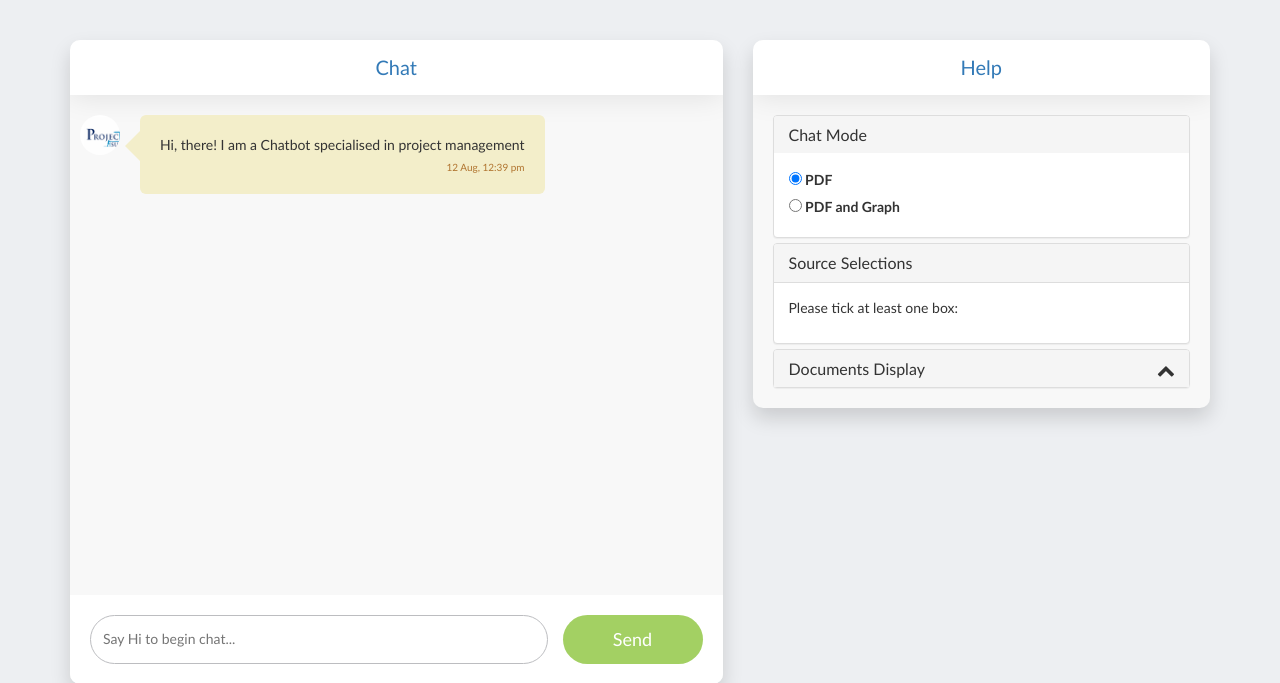
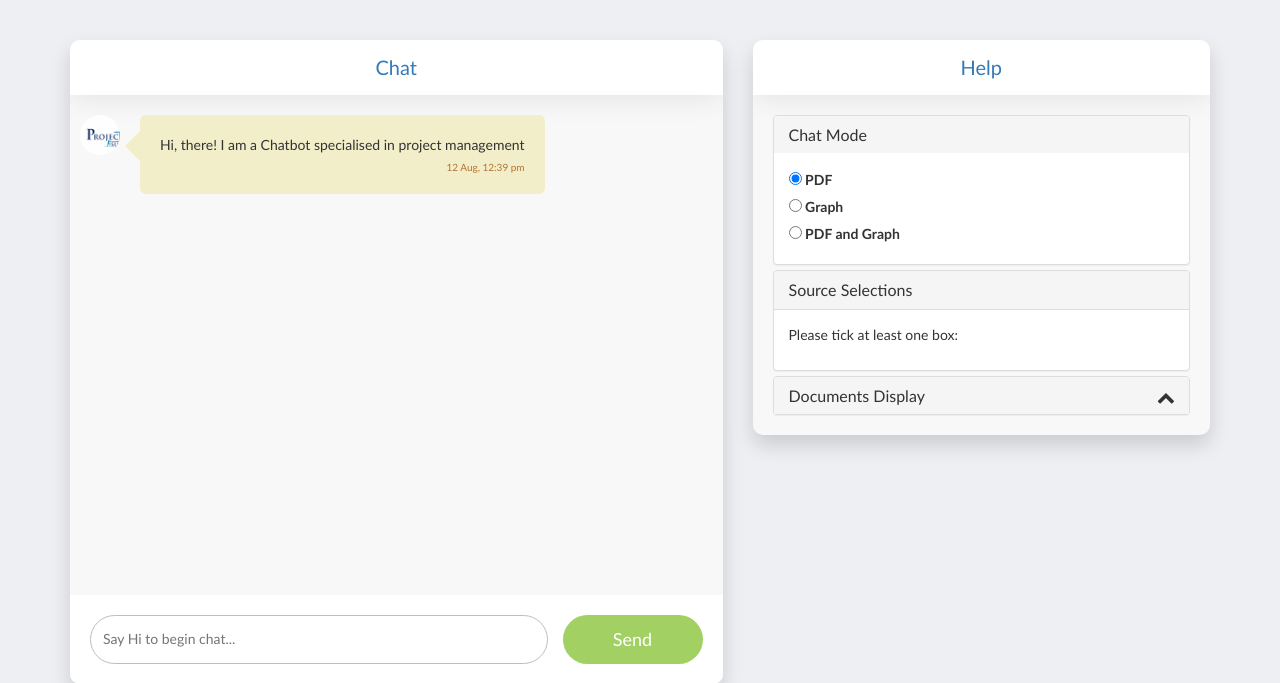
Before and after one commit to lawrencerowland/PS-Chat, a Flask app: template templates/bot.html in a window 1280 px wide. Shown: the top 683 px of the page. Run offline with Flask 3, Linux system fonts and the light colour scheme; the template is opened without the code that fills it, so the values that code supplies are empty; some libraries are stand-ins or nearby versions.

Commit message:
optimise graph cypher

```diff
--- a/main.py
+++ b/main.py
@@ -21,8 +21,7 @@ pinecone_env_name = os.getenv('PINECONE_ENV')
 pinecone_index_name = os.getenv('PINECONE_INDEX')
 os.environ['OPENAI_API_KEY'] = openai_key
 
-# pdf_namespace = os.getenv('PINECONE_PDF_NAMESPACE')
-graph_namespace = os.getenv('PINECONE_GRAPH_NAMESPACE')
+
 
 app = Flask(__name__)
 
@@ -71,14 +70,15 @@ def home():
 def get_bot_response():
     question = request.form.get('msg')
 
+    # get all parameters
     pdf_namespaces = ast.literal_eval(request.form.get('namespace'))
-    if len(pdf_namespaces) == 0:
-        return jsonify({"Answer": {"text": "Please select at least one source."}})
+    chat_mode = ast.literal_eval(request.form.get('chat_mode'))
 
+    # check document sources
+    if len(pdf_namespaces) == 0 and chat_mode!="Graph":
+        return jsonify({"Answer": {"text": "Please select at least one source for PDF mode."}})
 
-
-    chat_mode = ast.literal_eval(request.form.get('chat_mode'))
-    print (f"Question: {question} and chat mode: {chat_mode}")
+    # check chat mode
     if chat_mode=="PDF":
         QD = QueryDocs(pinecone_api_key, pinecone_env_name, pinecone_index_name)
         response = {"Answer": {}}
@@ -88,11 +88,24 @@ def get_bot_response():
         print (response['Answer']['text'])
         return jsonify(response)
 
+
+    elif chat_mode=="Graph":
+        response = {"Answer": {}}
+
+        try:
+            QG = QueryGraph(neo4j_url, neo4j_user, neo4j_password, openai_key)
+            response_answer_from_graph = QG.optimised_cyher(question, pinecone_api_key,pinecone_env_name,pinecone_index_name)
+        except Exception as e:
+            response_answer_from_graph = "There is no asscoiated information from graph."
+
+        response["Answer"]["text"]= response_answer_from_graph.replace("\n", "<br>")
+        return jsonify(response)
+
     else:
         response = {"Answer": {}}
         try:
             QG = QueryGraph(neo4j_url, neo4j_user, neo4j_password, openai_key)
-            response_answer_from_graph = QG.graph_cypher_qa(question)
+            response_answer_from_graph = QG.optimised_cyher(question, pinecone_api_key,pinecone_env_name,pinecone_index_name)
         except Exception as e:
             response_answer_from_graph = "There is no asscoiated information from graph."
 
--- a/templates/bot.html
+++ b/templates/bot.html
@@ -81,6 +81,12 @@
 								<input class="form-check-input chat-mode" type="radio" name="chat_mode" value="PDF" id="pdf_mode" checked>
 								<label class="form-check-label" for="pdf_mode">
 									PDF
+								</label>
+							</div>
+							<div class="form-check">
+								<input class="form-check-input chat-mode" type="radio" name="chat_mode" value="Graph" id="graph_mode">
+								<label class="form-check-label" for="graph_mode">
+									Graph
 								</label>
 							</div>
 							<div class="form-check">
```
Also changed, not shown: utils/talk2graphs.py (+9 -6 lines), 1 other file.
